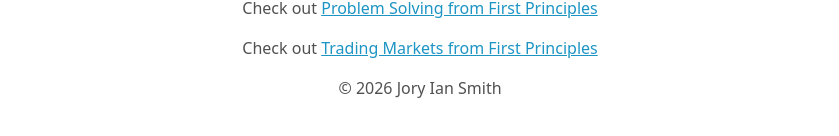
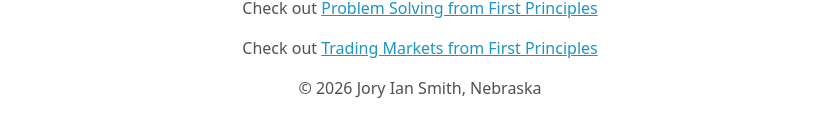
Before and after one commit to JorySmith/Avicenna-App, a plain HTML site: page index.html in a window 1280 px wide. Shown: the part 2045-2181 px from the top of the page, without its empty margins (220-1059 px from the left). Drawn offline with nearby package versions, Linux system fonts and the light colour scheme.

Commit message:
Update footer with location information

```diff
--- a/index.html
+++ b/index.html
@@ -2552,7 +2552,7 @@
           <script>
             document.write(/\d{4}/.exec(Date())[0]);
           </script>
-          Jory Ian Smith
+          Jory Ian Smith, Nebraska
         </p>
       </footer>
     </div>
```
